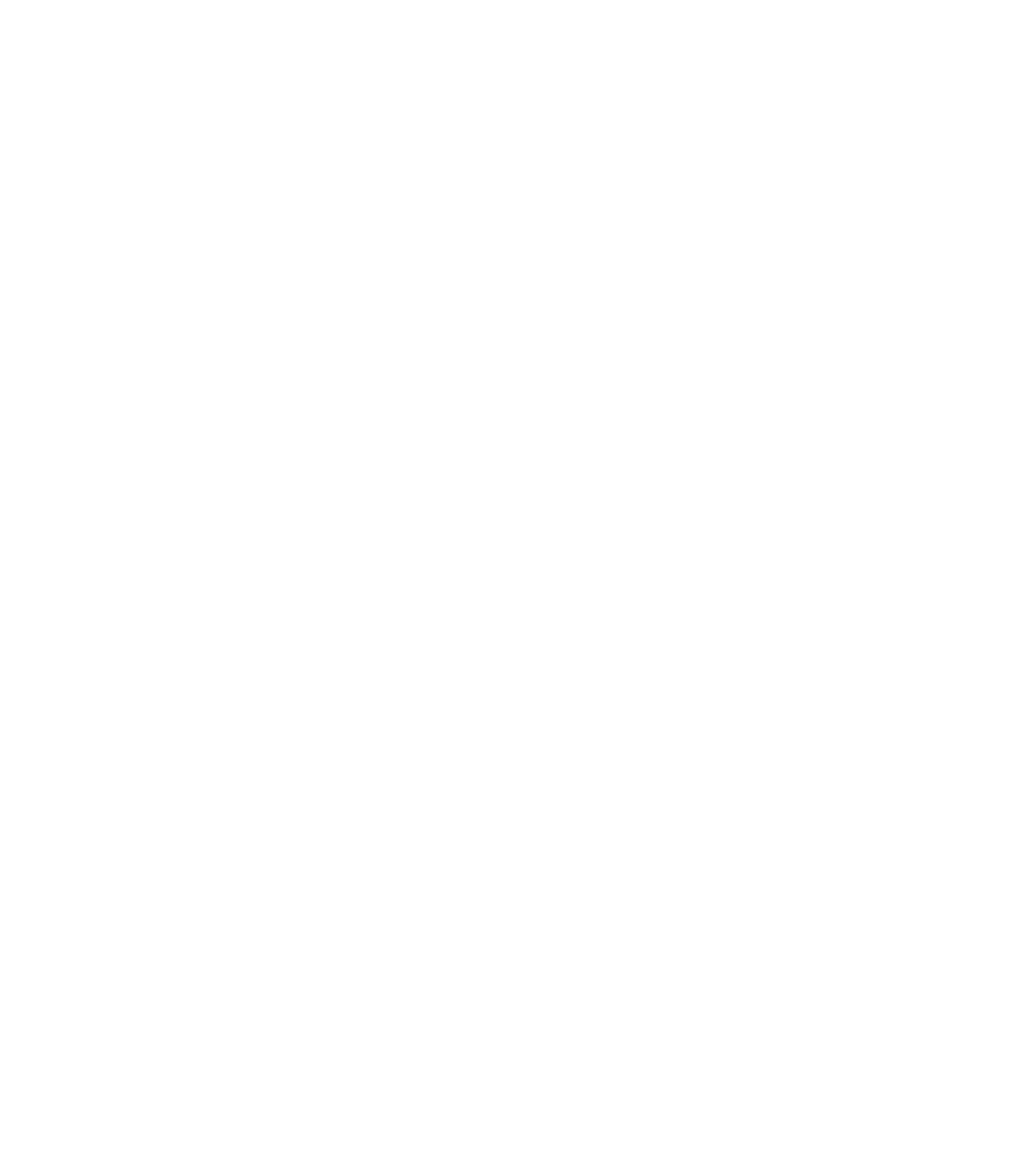
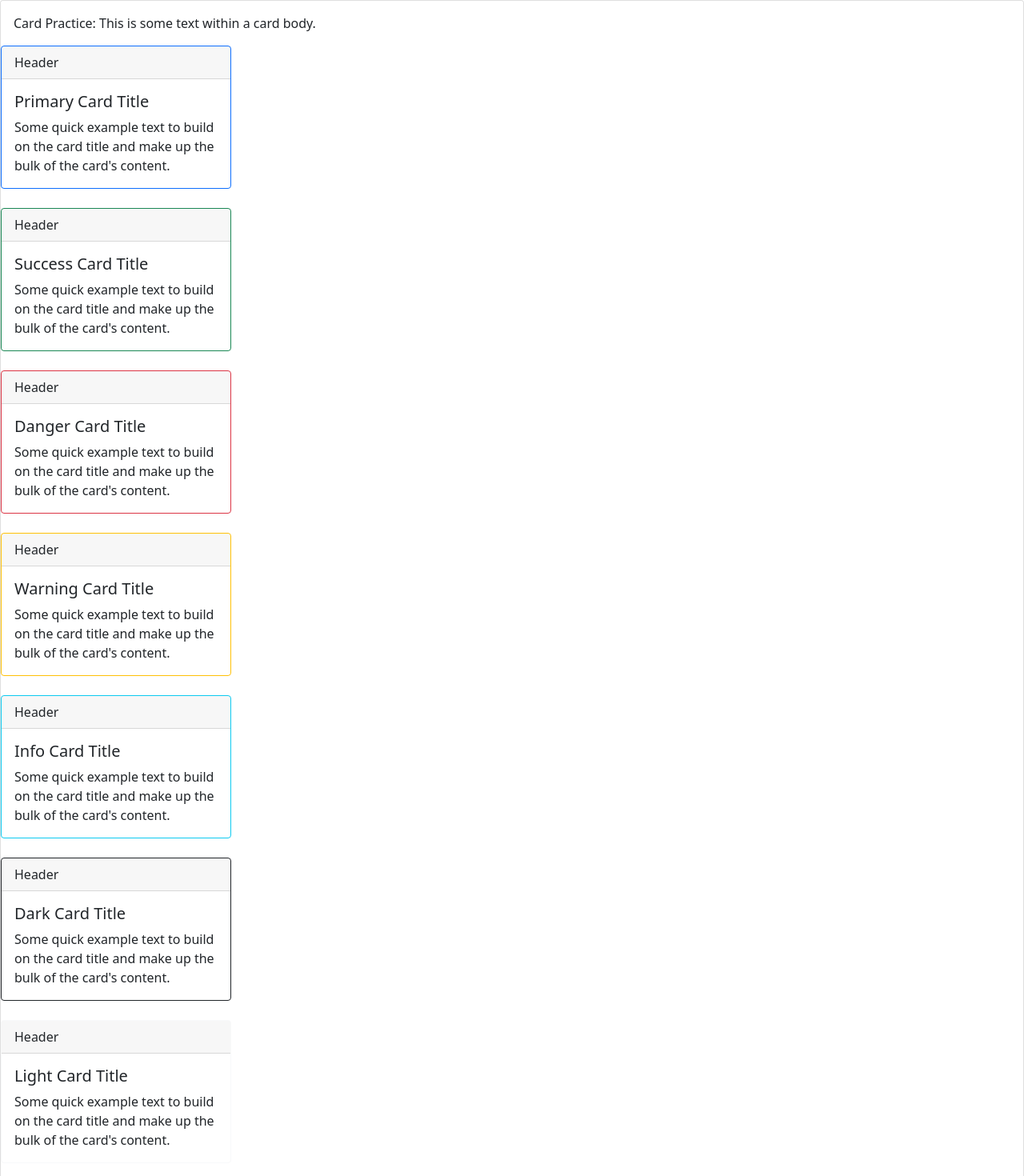
Before and after one commit to brendacassita/hw-class-musiclist-app, a React (Create React App) app in the folder client/: page /cardpage in a window 1280 px wide. Before the commit this address had no page. Shown: the top 1470 px of the page at 80% size. Before the commit the page ends 800 px from the top, so only its background shows below. Built offline with nearby package versions, Linux system fonts and the light colour scheme.

Commit message:
dropdown

```diff
--- a/client/src/App.js
+++ b/client/src/App.js
@@ -17,9 +17,11 @@
 
       <h1> 🎧 Song List App 🎧</h1>
      <nav>
-    {/* <Link to='/about'>About</Link> {'  '}
-    <Link to ='grid'>Grid Practice</Link> {'  '}
-    <Link to ='cardpage'>Card Practice</Link> */}
+    <Link to='/about'>About</Link>{'   |  '}
+    <Link to ='dropdown'>Dropdown</Link> {' | '}
+    <Link to ='cardpage'>Card</Link> {' | '}
+
+
     </nav>
 
       <Container>
--- a/client/src/index.css
+++ b/client/src/index.css
@@ -11,3 +11,7 @@
   font-family: source-code-pro, Menlo, Monaco, Consolas, 'Courier New',
     monospace;
 }
+
+a {
+  color: hotpink;
+}
--- a/client/src/index.js
+++ b/client/src/index.js
@@ -5,9 +5,11 @@
 import reportWebVitals from './reportWebVitals';
 import {BrowserRouter, Routes, Route} from 'react-router-dom';
 import About from './pages/About';
-import Grid from './pages/Grid';
+import DropDown from './pages/DropDown';
 import CardPage from './pages/CardPage';
-// import 'bootstrap/dist/css/bootstrap.min.css';
+import 'bootstrap/dist/css/bootstrap.min.css';
+
+
 
 
 ReactDOM.render(
@@ -15,10 +17,9 @@
   <Routes>
     <Route>
       <Route path='/' element={<App/>}/>
-      {/* <Route path='/about' element={<About/>}/>
-      <Route path='/grid' element={<Grid />}/>
+      <Route path='/about' element={<About/>}/>
+      <Route path='/dropdown' element={<DropDown/>}/>
       <Route path='/cardpage' element={<CardPage/>}/>
-       */}
 
     </Route>
   </Routes>
--- a/client/src/pages/CardPage.js
+++ b/client/src/pages/CardPage.js
@@ -1,5 +1,8 @@
 import React from "react";
 import Card from 'react-bootstrap/Card';
+import { Row } from "react-bootstrap";
+import { Col } from "react-bootstrap";
+import { CardGroup } from "react-bootstrap";
 // import 'bootstrap/dist/css/bootstrap.min.css';
 
 
@@ -7,8 +10,94 @@
 
 const CardPage = ()=>{
   return(
+
     <Card>
-    <Card.Body>This is some text within a card body.</Card.Body>
+    <Card.Body>Card Practice: This is some text within a card body.</Card.Body>
+    <>
+  <Card border="primary" style={{ width: '18rem' }}>
+    <Card.Header>Header</Card.Header>
+    <Card.Body>
+      <Card.Title>Primary Card Title</Card.Title>
+      <Card.Text>
+        Some quick example text to build on the card title and make up the bulk
+        of the card's content.
+      </Card.Text>
+    </Card.Body>
+  </Card>
+  <br />
+
+  <Card border="success" style={{ width: '18rem' }}>
+    <Card.Header>Header</Card.Header>
+    <Card.Body>
+      <Card.Title>Success Card Title</Card.Title>
+      <Card.Text>
+        Some quick example text to build on the card title and make up the bulk
+        of the card's content.
+      </Card.Text>
+    </Card.Body>
+  </Card>
+  <br />
+
+  <Card border="danger" style={{ width: '18rem' }}>
+    <Card.Header>Header</Card.Header>
+    <Card.Body>
+      <Card.Title>Danger Card Title</Card.Title>
+      <Card.Text>
+        Some quick example text to build on the card title and make up the bulk
+        of the card's content.
+      </Card.Text>
+    </Card.Body>
+  </Card>
+  <br />
+
+  <Card border="warning" style={{ width: '18rem' }}>
+    <Card.Header>Header</Card.Header>
+    <Card.Body>
+      <Card.Title>Warning Card Title</Card.Title>
+      <Card.Text>
+        Some quick example text to build on the card title and make up the bulk
+        of the card's content.
+      </Card.Text>
+    </Card.Body>
+  </Card>
+  <br />
+
+  <Card border="info" style={{ width: '18rem' }}>
+    <Card.Header>Header</Card.Header>
+    <Card.Body>
+      <Card.Title>Info Card Title</Card.Title>
+      <Card.Text>
+        Some quick example text to build on the card title and make up the bulk
+        of the card's content.
+      </Card.Text>
+    </Card.Body>
+  </Card>
+  <br />
+
+  <Card border="dark" style={{ width: '18rem' }}>
+    <Card.Header>Header</Card.Header>
+    <Card.Body>
+      <Card.Title>Dark Card Title</Card.Title>
+      <Card.Text>
+        Some quick example text to build on the card title and make up the bulk
+        of the card's content.
+      </Card.Text>
+    </Card.Body>
+  </Card>
+  <br />
+
+  <Card border="light" style={{ width: '18rem' }}>
+    <Card.Header>Header</Card.Header>
+    <Card.Body>
+      <Card.Title>Light Card Title</Card.Title>
+      <Card.Text>
+        Some quick example text to build on the card title and make up the bulk
+        of the card's content.
+      </Card.Text>
+    </Card.Body>
+  </Card>
+  <br />
+</>
   </Card>
   )
 }
--- /dev/null
+++ b/client/src/pages/DropDown.js
@@ -0,0 +1,37 @@
+
+import React from "react"
+import 'bootstrap/dist/css/bootstrap.min.css';
+import { Dropdown } from "react-bootstrap";
+import { DropdownButton } from "react-bootstrap";
+import { ButtonGroup } from "react-bootstrap";
+
+
+
+const DropDown = () =>{
+  return (
+
+    <>
+    {['Primary', 'Secondary', 'Success', 'Info', 'Warning', 'Danger'].map(
+      (variant) => (
+        <DropdownButton
+          as={ButtonGroup}
+          key={variant}
+          id={`dropdown-variants-${variant}`}
+          variant={variant.toLowerCase()}
+          title={variant}
+        >
+          <Dropdown.Item eventKey="1">Action</Dropdown.Item>
+          <Dropdown.Item eventKey="2">Another action</Dropdown.Item>
+          <Dropdown.Item eventKey="3" active>
+            Active Item
+          </Dropdown.Item>
+          <Dropdown.Divider />
+          <Dropdown.Item eventKey="4">Separated link</Dropdown.Item>
+        </DropdownButton>
+      ),
+    )}
+  </>
+
+  )
+}
+export default DropDown
--- a/client/src/pages/Grid.js
+++ /dev/null
@@ -1,27 +0,0 @@
-import styled from 'styled-components'
-import React from "react"
-import Row from 'react-bootstrap/Form';
-import Col from 'react-bootstrap/Form';
-import Container from '../style/Container';
-
-
-const Grid = () =>{
-  return (
-    <div>
-      <h1>Grid Practice</h1>
-
-      <Container>
-  <Row>
-    <Col>1 of 2</Col>
-    <Col>2 of 2</Col>
-  </Row>
-  <Row>
-    <Col>1 of 3</Col>
-    <Col>2 of 3</Col>
-    <Col>3 of 3</Col>
-  </Row>
-</Container>
-</div>
-  )
-}
-export default Grid
--- a/client/src/style/Container.js
+++ b/client/src/style/Container.js
@@ -7,16 +7,7 @@
   padding:10px;
   margin:10px;
   border: 4px dashed ${PRIMARY_DARK_COLOR};
-  background-color:'#black';
-  @media (max-width: 700px) {
-    background-color:#feR6ea;
-  }
-  @media (max-width: 600px) {
-    background-color: #fee6ea;
-    flex-direction:column;
-    align-content: center;
-    flex-wrap: wrap;
-  }
+
 `
 
 export default Container
```
Also changed, not shown: client/src/App.css (line endings or trailing spaces), client/src/style/styles.js (line endings or trailing spaces).
